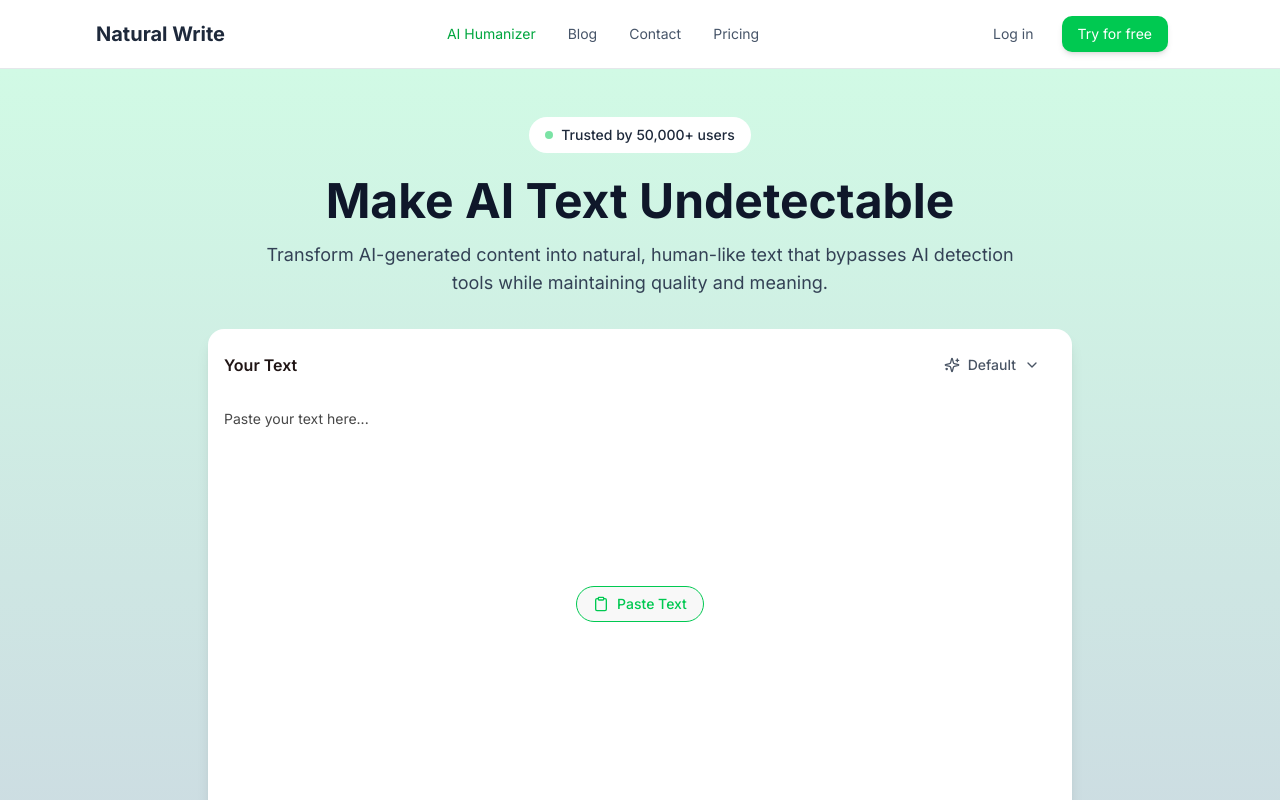
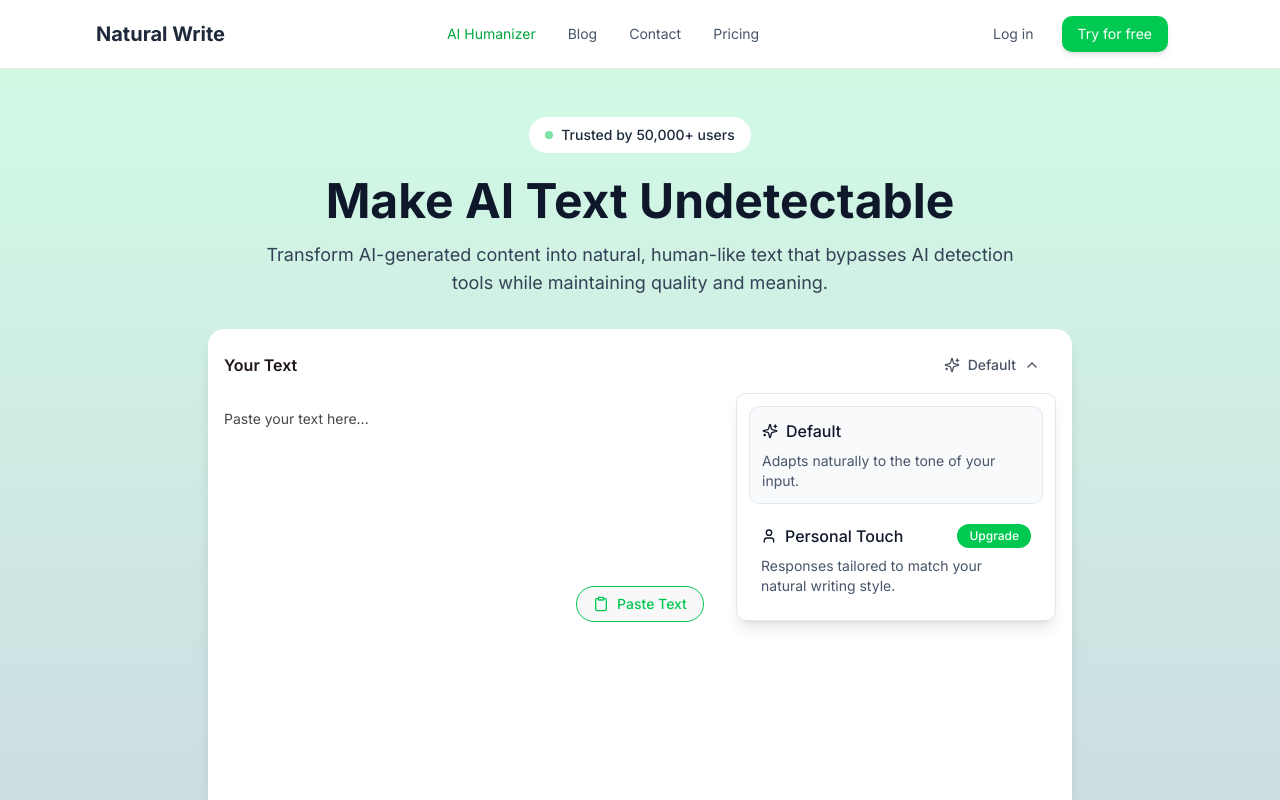
Before and after one commit to Rohitvishwakarma5133/hello, a Next.js app: page / in a window 1280 px wide. Both pictures are taken after a click on the button "Default". Shown: the top 800 px of the page. Built offline with nearby package versions, Linux system fonts and the light colour scheme.

Commit message:
feat(ui): change 'Default' button hover color to theme grey and add modal with style options (Default & Personal Touch with Upgrade CTA)

```diff
--- a/src/app/page.tsx
+++ b/src/app/page.tsx
@@ -1,12 +1,29 @@
 'use client';
 
-import { useState } from 'react';
+import { useState, useEffect } from 'react';
 
 export default function Home() {
   const [inputText, setInputText] = useState('');
   const [isLoading, setIsLoading] = useState(false);
   const [aiScore, setAiScore] = useState<number | null>(null);
   const [humanizedText, setHumanizedText] = useState('');
+  const [showDropdown, setShowDropdown] = useState(false);
+  const [selectedStyle, setSelectedStyle] = useState('Default');
+
+  // Close dropdown when clicking outside
+  useEffect(() => {
+    const handleClickOutside = (event: MouseEvent) => {
+      const target = event.target as Element;
+      if (showDropdown && !target.closest('.dropdown-container')) {
+        setShowDropdown(false);
+      }
+    };
+
+    document.addEventListener('mousedown', handleClickOutside);
+    return () => {
+      document.removeEventListener('mousedown', handleClickOutside);
+    };
+  }, [showDropdown]);
 
   const handlePasteText = async () => {
     try {
@@ -69,9 +86,11 @@
                 {/* Header with title and mode selector */}
                 <div className="p-4 flex justify-between items-center">
                   <h2 className="font-semibold">Your Text</h2>
+                  <div className="relative dropdown-container">
                     <button
-                    className="justify-center whitespace-nowrap rounded-md font-medium ring-offset-background transition-colors focus-visible:outline-none focus-visible:ring-2 focus-visible:ring-ring focus-visible:ring-offset-2 disabled:pointer-events-none disabled:opacity-50 hover:bg-accent h-10 px-4 py-2 flex items-center gap-2 text-sm text-gray-600 hover:text-gray-900 cursor-pointer"
+                      className="justify-center whitespace-nowrap rounded-md font-medium ring-offset-background transition-colors focus-visible:outline-none focus-visible:ring-2 focus-visible:ring-ring focus-visible:ring-offset-2 disabled:pointer-events-none disabled:opacity-50 hover:bg-slate-100 h-10 px-4 py-2 flex items-center gap-2 text-sm text-gray-600 hover:text-gray-900 cursor-pointer"
                       type="button"
+                      onClick={() => setShowDropdown(!showDropdown)}
                     >
                       <svg xmlns="http://www.w3.org/2000/svg" width="24" height="24" viewBox="0 0 24 24" fill="none" stroke="currentColor" strokeWidth="2" strokeLinecap="round" strokeLinejoin="round" className="lucide lucide-sparkles h-4 w-4">
                         <path d="M9.937 15.5A2 2 0 0 0 8.5 14.063l-6.135-1.582a.5.5 0 0 1 0-.962L8.5 9.936A2 2 0 0 0 9.937 8.5l1.582-6.135a.5.5 0 0 1 .963 0L14.063 8.5A2 2 0 0 0 15.5 9.937l6.135 1.581a.5.5 0 0 1 0 .964L15.5 14.063a2 2 0 0 0-1.437 1.437l-1.582 6.135a.5.5 0 0 1-.963 0z" />
@@ -80,11 +99,67 @@
                         <path d="M4 17v2" />
                         <path d="M5 18H3" />
                       </svg>
-                    Default
-                    <svg xmlns="http://www.w3.org/2000/svg" width="24" height="24" viewBox="0 0 24 24" fill="none" stroke="currentColor" strokeWidth="2" strokeLinecap="round" strokeLinejoin="round" className="lucide lucide-chevron-down h-4 w-4">
+                      {selectedStyle}
+                      <svg xmlns="http://www.w3.org/2000/svg" width="24" height="24" viewBox="0 0 24 24" fill="none" stroke="currentColor" strokeWidth="2" strokeLinecap="round" strokeLinejoin="round" className={`lucide lucide-chevron-down h-4 w-4 transition-transform ${showDropdown ? 'rotate-180' : ''}`}>
                         <path d="m6 9 6 6 6-6" />
                       </svg>
                     </button>
+
+                    {/* Dropdown Menu */}
+                    {showDropdown && (
+                      <div className="absolute top-full right-0 mt-2 w-80 bg-white border border-gray-200 rounded-lg shadow-lg z-10">
+                        <div className="p-3">
+                          {/* Default Option */}
+                          <div
+                            className={`p-3 rounded-lg cursor-pointer transition-colors ${
+                              selectedStyle === 'Default' ? 'bg-slate-50 border border-slate-200' : 'hover:bg-slate-50'
+                            }`}
+                            onClick={() => {
+                              setSelectedStyle('Default');
+                              setShowDropdown(false);
+                            }}
+                          >
+                            <div className="flex items-center gap-2 mb-2">
+                              <svg xmlns="http://www.w3.org/2000/svg" width="16" height="16" viewBox="0 0 24 24" fill="none" stroke="currentColor" strokeWidth="2" strokeLinecap="round" strokeLinejoin="round" className="lucide lucide-sparkles">
+                                <path d="M9.937 15.5A2 2 0 0 0 8.5 14.063l-6.135-1.582a.5.5 0 0 1 0-.962L8.5 9.936A2 2 0 0 0 9.937 8.5l1.582-6.135a.5.5 0 0 1 .963 0L14.063 8.5A2 2 0 0 0 15.5 9.937l6.135 1.581a.5.5 0 0 1 0 .964L15.5 14.063a2 2 0 0 0-1.437 1.437l-1.582 6.135a.5.5 0 0 1-.963 0z" />
+                                <path d="M20 3v4" />
+                                <path d="M22 5h-4" />
+                                <path d="M4 17v2" />
+                                <path d="M5 18H3" />
+                              </svg>
+                              <span className="font-medium text-slate-900">Default</span>
+                            </div>
+                            <p className="text-sm text-slate-600">Adapts naturally to the tone of your input.</p>
+                          </div>
+
+                          {/* Personal Touch Option */}
+                          <div
+                            className={`p-3 rounded-lg cursor-pointer transition-colors mt-2 ${
+                              selectedStyle === 'Personal Touch' ? 'bg-slate-50 border border-slate-200' : 'hover:bg-slate-50'
+                            }`}
+                            onClick={() => {
+                              setSelectedStyle('Personal Touch');
+                              setShowDropdown(false);
+                            }}
+                          >
+                            <div className="flex items-center justify-between mb-2">
+                              <div className="flex items-center gap-2">
+                                <svg xmlns="http://www.w3.org/2000/svg" width="16" height="16" viewBox="0 0 24 24" fill="none" stroke="currentColor" strokeWidth="2" strokeLinecap="round" strokeLinejoin="round" className="lucide lucide-user">
+                                  <path d="M19 21v-2a4 4 0 0 0-4-4H9a4 4 0 0 0-4 4v2" />
+                                  <circle cx="12" cy="7" r="4" />
+                                </svg>
+                                <span className="font-medium text-slate-900">Personal Touch</span>
+                              </div>
+                              <button className="bg-green-500 hover:bg-green-600 text-white text-xs px-3 py-1 rounded-full font-medium transition-colors">
+                                Upgrade
+                              </button>
+                            </div>
+                            <p className="text-sm text-slate-600">Responses tailored to match your natural writing style.</p>
+                          </div>
+                        </div>
+                      </div>
+                    )}
+                  </div>
                 </div>
 
                 {/* Textarea with centered paste button */}
```
Lines whose indentation alone changed are shown as unchanged.
